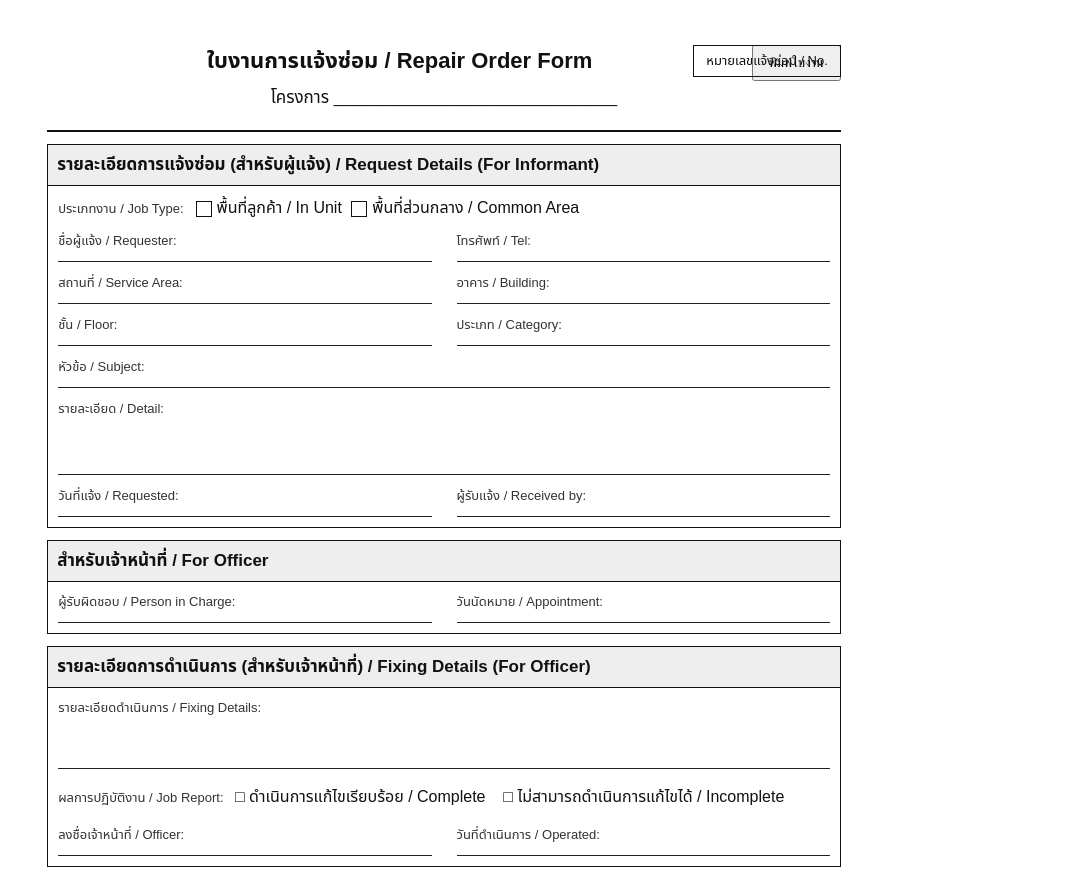
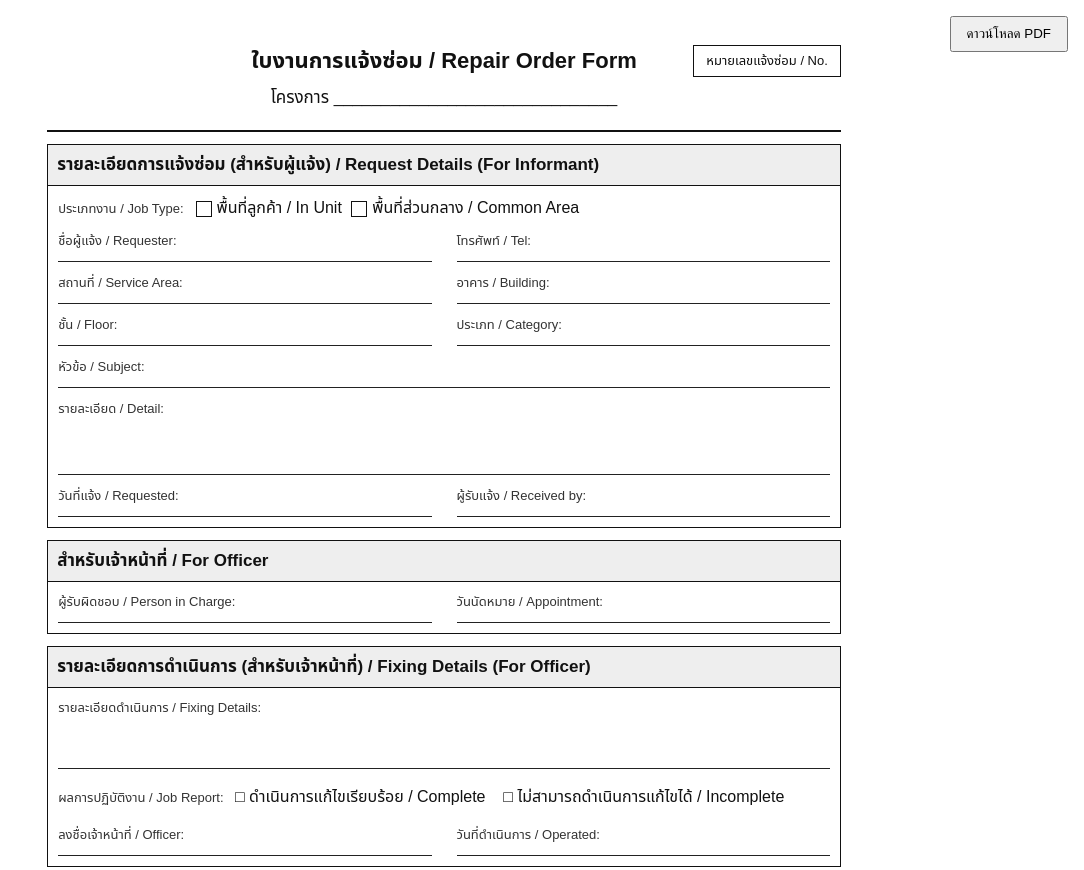
Before and after one commit to MrWin-z/repair-order-app, a plain HTML site: page repair-order-app/Print.html in a window 1280 px wide. Shown: the top 870 px of the page, without its empty margins (196-1280 px from the left). Drawn offline with Linux system fonts and the light colour scheme.

Commit message:
Update Print.html

```diff
--- a/repair-order-app/Print.html
+++ b/repair-order-app/Print.html
@@ -1,9 +1,9 @@
 <!doctype html>
 <html><head><base target="_top"><meta name="viewport" content="width=device-width, initial-scale=1">
 <style>
-body{font-family:Arial,'Noto Sans Thai',sans-serif;color:#111;margin:0}.page{max-width:210mm;margin:auto;padding:12mm}.head{text-align:center;position:relative;border-bottom:2px solid #111;padding-bottom:12px}.head h1{font-size:22px;margin:0}.head p{font-size:17px;margin:7px}.no{position:absolute;right:0;top:0;border:1px solid #111;padding:5px 12px;font-size:13px}.section{border:1px solid #111;margin-top:12px}.title{background:#eee;border-bottom:1px solid #111;font-weight:bold;padding:7px 9px;font-size:17px}.body{padding:10px}.grid{display:grid;grid-template-columns:1fr 1fr;gap:11px 25px}.full{grid-column:1/-1}.field{border-bottom:1px solid #222;padding:0 0 5px;min-height:25px}.label{color:#333;font-size:13px;margin-right:7px}.box{border:1px solid #111;display:inline-block;width:14px;height:14px;vertical-align:middle;margin:0 5px}.checked:after{content:'✓';display:block;text-align:center;font-size:14px;line-height:13px}.photos img{max-width:140mm;max-height:100mm;display:block;margin:12px auto;object-fit:contain}@media print{.page{padding:7mm}.no-print{display:none}.section{break-inside:avoid}}
+body{font-family:Arial,'Noto Sans Thai',sans-serif;color:#111;margin:0}.page{max-width:210mm;margin:auto;padding:12mm}.head{text-align:center;position:relative;border-bottom:2px solid #111;padding-bottom:12px}.head h1{font-size:22px;margin:0}.head p{font-size:17px;margin:7px}.no{position:absolute;right:0;top:0;border:1px solid #111;padding:5px 12px;font-size:13px}.no-print{position:fixed;z-index:10;top:16px;right:16px;padding:8px 15px}.section{border:1px solid #111;margin-top:12px}.title{background:#eee;border-bottom:1px solid #111;font-weight:bold;padding:7px 9px;font-size:17px}.body{padding:10px}.grid{display:grid;grid-template-columns:1fr 1fr;gap:11px 25px}.full{grid-column:1/-1}.field{border-bottom:1px solid #222;padding:0 0 5px;min-height:25px}.label{color:#333;font-size:13px;margin-right:7px}.box{border:1px solid #111;display:inline-block;width:14px;height:14px;vertical-align:middle;margin:0 5px}.checked:after{content:'✓';display:block;text-align:center;font-size:14px;line-height:13px}.photos img{max-width:140mm;max-height:100mm;display:block;margin:12px auto;object-fit:contain}@media print{.page{padding:7mm}.no-print{display:none}.section{break-inside:avoid}}
 </style></head><body><div class="page">
-<button class="no-print" onclick="window.print()" style="float:right;padding:8px 15px">พิมพ์ใบงาน</button>
+<button class="no-print" onclick="window.print()">ดาวน์โหลด PDF</button>
 <div class="head"><h1>ใบงานการแจ้งซ่อม / Repair Order Form</h1><p>โครงการ ______________________________</p><div class="no">หมายเลขแจ้งซ่อม / No.<br><b id="no"></b></div></div>
 <section class="section"><div class="title">รายละเอียดการแจ้งซ่อม (สำหรับผู้แจ้ง) / Request Details (For Informant)</div><div class="body grid"><div class="full"><span class="label">ประเภทงาน / Job Type:</span><span id="customerBox" class="box"></span>พื้นที่ลูกค้า / In Unit <span id="commonBox" class="box"></span>พื้นที่ส่วนกลาง / Common Area</div><div class="field"><span class="label">ชื่อผู้แจ้ง / Requester:</span><b id="name"></b></div><div class="field"><span class="label">โทรศัพท์ / Tel:</span><b id="phone"></b></div><div class="field"><span class="label">สถานที่ / Service Area:</span><b id="area"></b></div><div class="field"><span class="label">อาคาร / Building:</span><b id="building"></b></div><div class="field"><span class="label">ชั้น / Floor:</span><b id="floor"></b></div><div class="field"><span class="label">ประเภท / Category:</span><b id="category"></b></div><div class="full field"><span class="label">หัวข้อ / Subject:</span><b id="subject"></b></div><div class="full field" style="min-height:70px"><span class="label">รายละเอียด / Detail:</span><span id="detail"></span></div><div class="field"><span class="label">วันที่แจ้ง / Requested:</span><b id="requested"></b></div><div class="field"><span class="label">ผู้รับแจ้ง / Received by:</span><span id="received"></span></div></div></section>
 <section class="section"><div class="title">สำหรับเจ้าหน้าที่ / For Officer</div><div class="body grid"><div class="field"><span class="label">ผู้รับผิดชอบ / Person in Charge:</span><span id="assignee"></span></div><div class="field"><span class="label">วันนัดหมาย / Appointment:</span><span id="appointment"></span></div></div></section>
```
